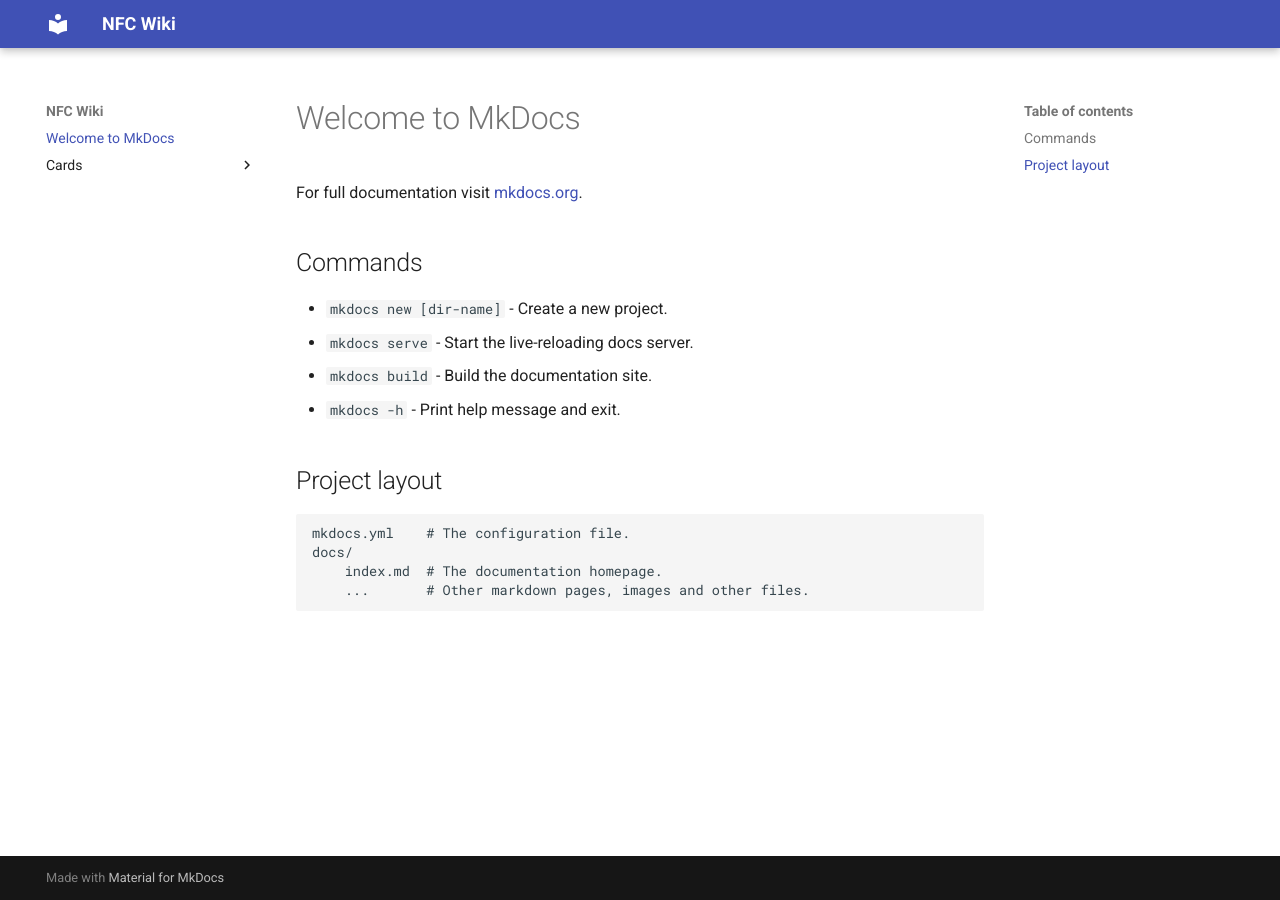
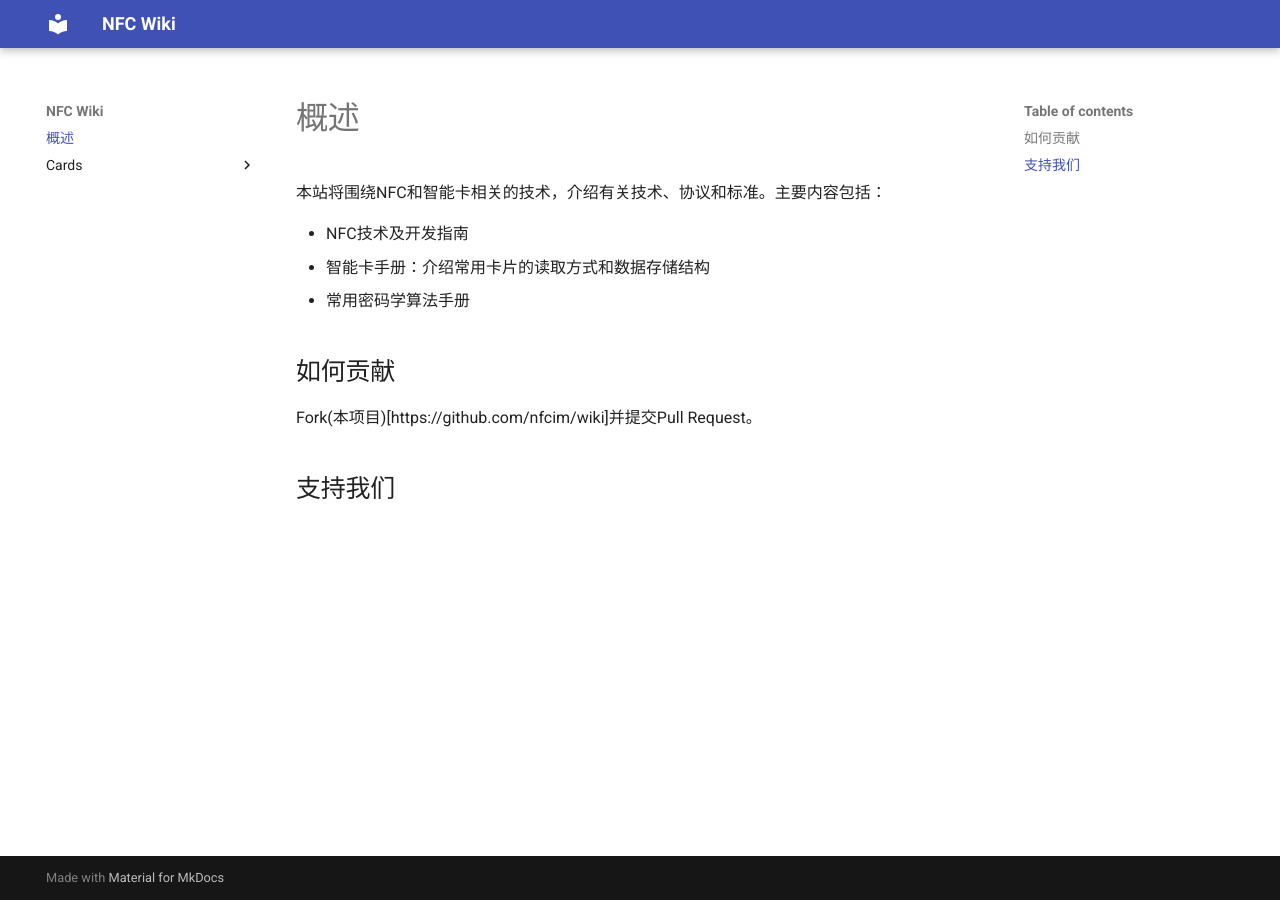
Before and after one commit to nfcim/wiki, an MkDocs documentation site: the page built from docs/index.md, in a window 1280 px wide. Built offline with MkDocs 1.6.1 and Material for MkDocs 9.7.7, drawn with Linux system fonts in a browser that asks for light colours.

Commit message:
add intro

```diff
--- a/docs/index.md
+++ b/docs/index.md
@@ -1,17 +1,13 @@
-# Welcome to MkDocs
+# 概述
 
-For full documentation visit [mkdocs.org](https://www.mkdocs.org).
+本站将围绕NFC和智能卡相关的技术，介绍有关技术、协议和标准。主要内容包括：
 
-## Commands
+* NFC技术及开发指南
+* 智能卡手册：介绍常用卡片的读取方式和数据存储结构
+* 常用密码学算法手册
 
-* `mkdocs new [dir-name]` - Create a new project.
-* `mkdocs serve` - Start the live-reloading docs server.
-* `mkdocs build` - Build the documentation site.
-* `mkdocs -h` - Print help message and exit.
+## 如何贡献
 
-## Project layout
+Fork(本项目)[https://github.com/nfcim/wiki]并提交Pull Request。
 
-    mkdocs.yml    # The configuration file.
-    docs/
-        index.md  # The documentation homepage.
-        ...       # Other markdown pages, images and other files.
+## 支持我们
```
